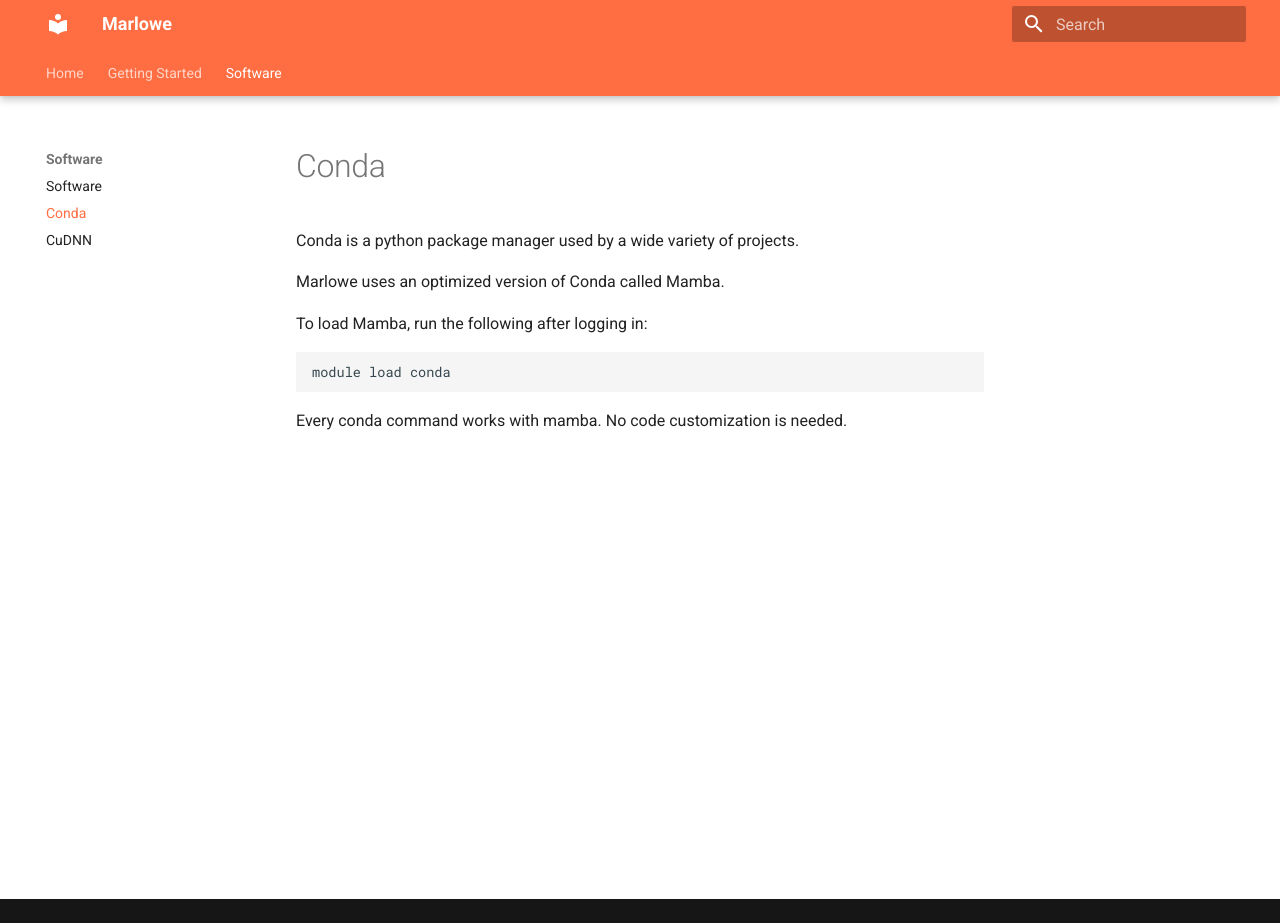
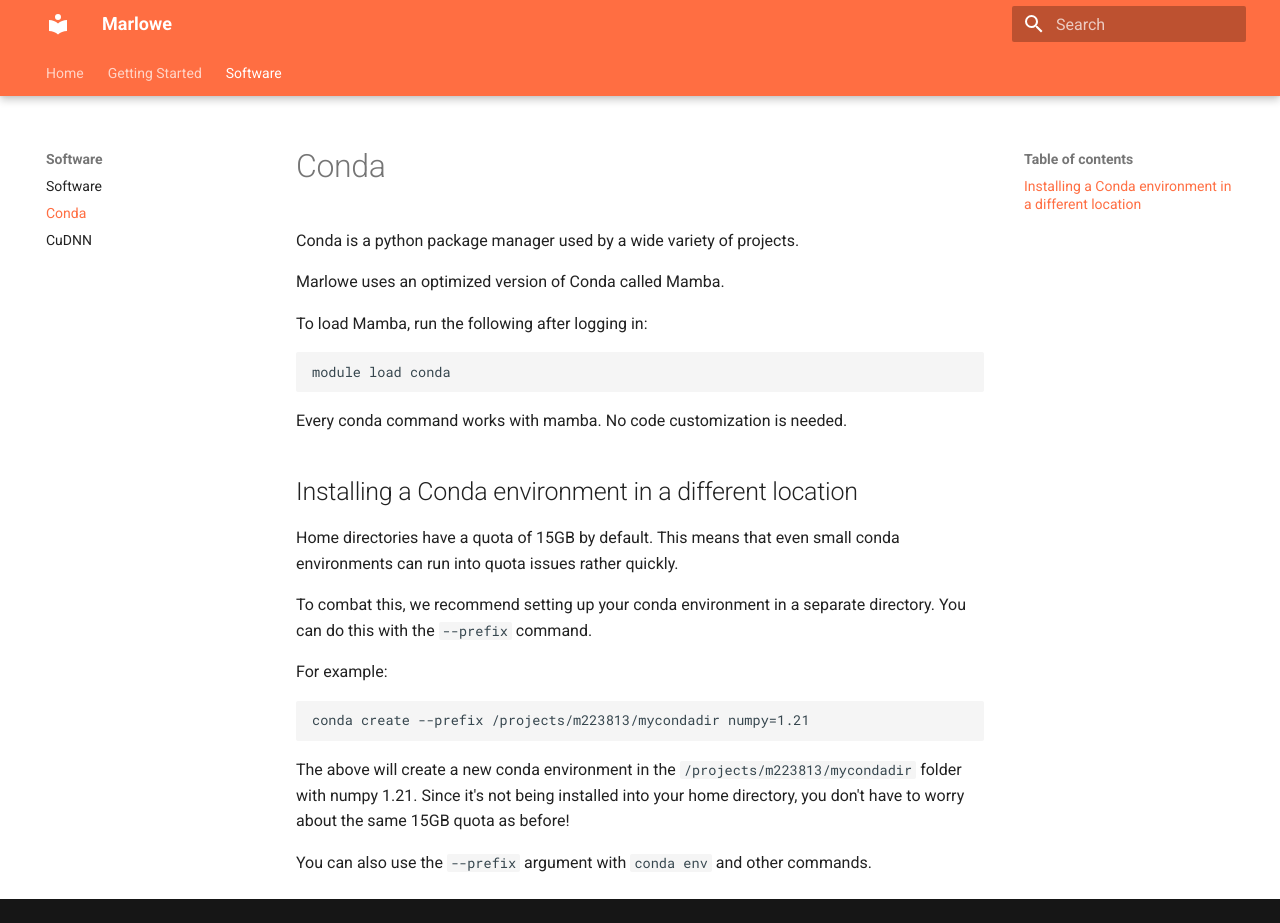
Before and after one commit to stanford-marlowe/docs.marlowe.stanford.edu, an MkDocs documentation site: the page built from docs/modules/conda.md, in a window 1280 px wide and 923 px high. Built offline with MkDocs 1.6.1 and Material for MkDocs 9.7.7, drawn with Linux system fonts in a browser that asks for light colours.

Commit message:
Add --prefix info

````diff
--- a/docs/modules/conda.md
+++ b/docs/modules/conda.md
@@ -11,3 +11,17 @@
 ```
 
 Every conda command works with mamba. No code customization is needed.
+
+## Installing a Conda environment in a different location
+
+Home directories have a quota of 15GB by default. This means that even small conda environments can run into quota issues rather quickly.
+
+To combat this, we recommend setting up your conda environment in a separate directory. You can do this with the `--prefix` command.
+
+For example:
+```
+conda create --prefix /projects/m223813/mycondadir numpy=1.21
+```
+The above will create a new conda environment in the `/projects/m223813/mycondadir` folder with numpy 1.21. Since it's not being installed into your home directory, you don't have to worry about the same 15GB quota as before!
+
+You can also use the `--prefix` argument with `conda env` and other commands.
````
Also changed, not shown: site/index.html, site/modules/conda/index.html, site/modules/cudnn/index.html, site/search/search_index.json.
